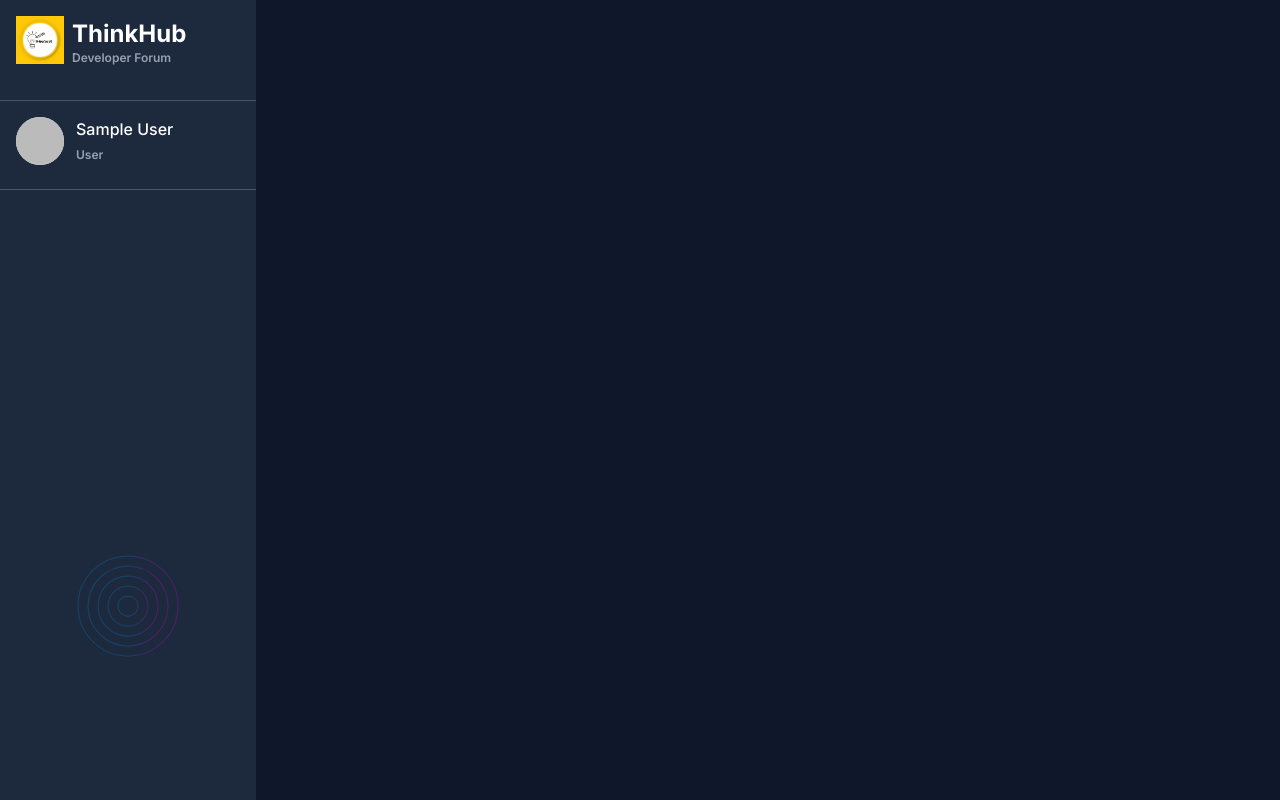
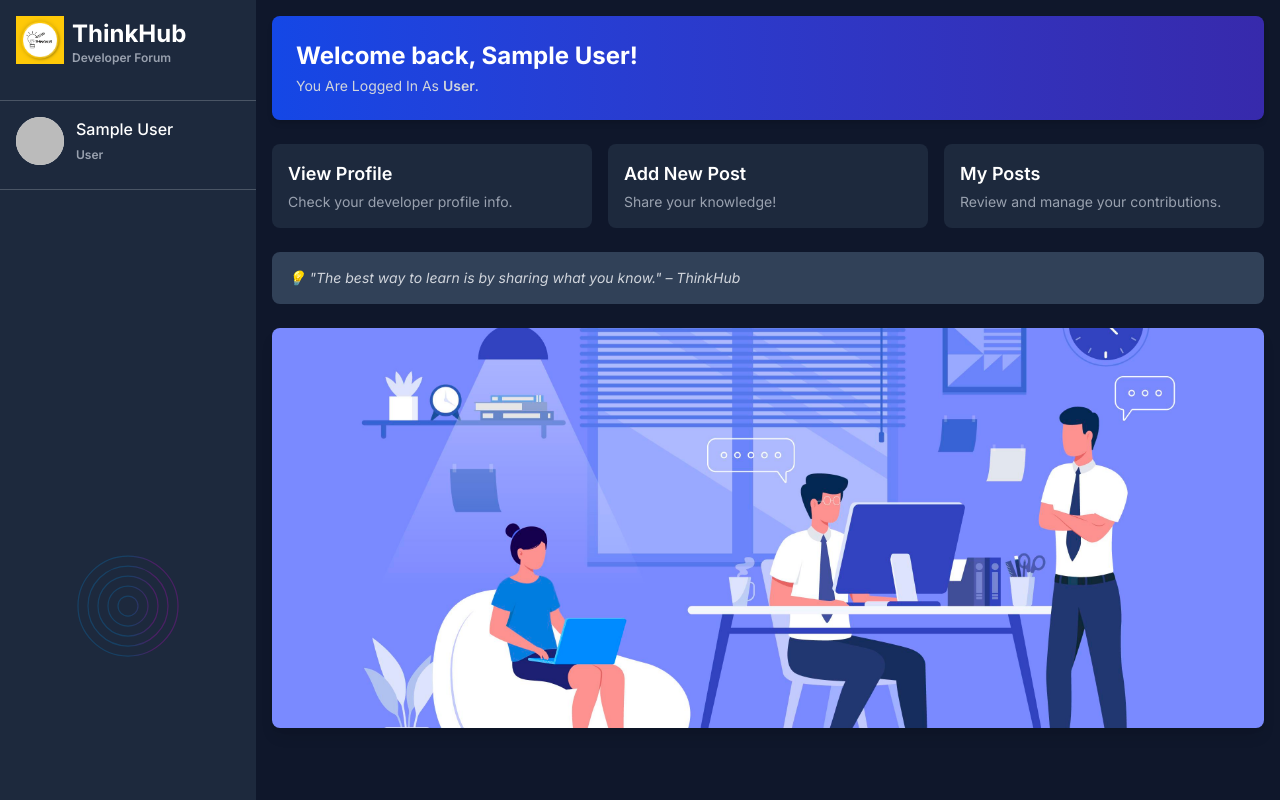
Before and after one commit to Aasif-Shahriar/think-hub-client, a React (Vite) app: page /dashboard in a window 1280 px wide. Built offline with nearby package versions, Linux system fonts and the light colour scheme; no server answers; sample sign-in values are in the browser's storage.

Commit message:
Added: dashboardHomePage component

```diff
--- a/src/layouts/DashboardLayout.jsx
+++ b/src/layouts/DashboardLayout.jsx
@@ -15,7 +15,7 @@ import { FiUser } from "react-icons/fi";
 import { useAuth } from "../hooks/useAuth";
 import useUserRole from "../hooks/useUserRole";
 import LoadingBar from "../components/loding/LoadingBar";
-import logo from '../assets/images/Think.png'
+import logo from "../assets/images/Think.png";
 
 const DashboardLayout = () => {
   const [isSidebarOpen, setSidebarOpen] = useState(false);
--- /dev/null
+++ b/src/pages/dashboard/dashboard-home/DashboardHome.jsx
@@ -0,0 +1,90 @@
+import React from "react";
+import { Link } from "react-router";
+import { useAuth } from "../../../hooks/useAuth";
+import useUserRole from "../../../hooks/useUserRole";
+import thinkhubImage from "../../../assets/images/developer_illustration.jpg";
+
+const DashboardHome = () => {
+  const { user } = useAuth();
+  const { role } = useUserRole();
+
+  return (
+    <div className="text-white space-y-6">
+      {/* Welcome Message */}
+      <div className="bg-gradient-to-r from-blue-700 to-indigo-800 p-6 rounded-lg shadow-md">
+        <h2 className="text-2xl font-bold mb-1">
+          Welcome back, {user?.displayName || "Developer"}!
+        </h2>
+        <p className="text-sm text-gray-300 capitalize">
+          You are logged in as <span className="font-semibold">{role}</span>.
+        </p>
+      </div>
+
+      {/* Quick Actions */}
+      <div className="grid md:grid-cols-3 gap-4">
+        <Link
+          to={role === 'admin'?'/dashboard/admin-profile':'/dashboard/profile'}
+          className="bg-slate-800 p-4 rounded-lg hover:bg-slate-700 transition"
+        >
+          <h3 className="text-lg font-semibold mb-1">View Profile</h3>
+          <p className="text-sm text-gray-400">
+            Check your developer profile info.
+          </p>
+        </Link>
+        <Link
+          to={
+            role === "admin" ? "/dashboard/announcement" : "/dashboard/add-post"
+          }
+          className="bg-slate-800 p-4 rounded-lg hover:bg-slate-700 transition"
+        >
+          <h3 className="text-lg font-semibold mb-1">
+            {role === "admin" ? "Post Announcement" : "Add New Post"}
+          </h3>
+          <p className="text-sm text-gray-400">
+            {role === "admin"
+              ? "Share updates with the community."
+              : "Share your knowledge!"}
+          </p>
+        </Link>
+        {role === "admin" && (
+          <Link
+            to="/dashboard/manage-users"
+            className="bg-slate-800 p-4 rounded-lg hover:bg-slate-700 transition"
+          >
+            <h3 className="text-lg font-semibold mb-1">Manage Users</h3>
+            <p className="text-sm text-gray-400">
+              Control user roles and activity.
+            </p>
+          </Link>
+        )}
+        {role === "user" && (
+          <Link
+            to="/dashboard/my-posts"
+            className="bg-slate-800 p-4 rounded-lg hover:bg-slate-700 transition"
+          >
+            <h3 className="text-lg font-semibold mb-1">My Posts</h3>
+            <p className="text-sm text-gray-400">
+              Review and manage your contributions.
+            </p>
+          </Link>
+        )}
+      </div>
+
+      {/* Tip */}
+      <div className="bg-slate-700 p-4 rounded-lg italic text-gray-300 text-sm">
+        💡 "The best way to learn is by sharing what you know." – ThinkHub
+      </div>
+
+      {/* Responsive Image */}
+      <div className="mt-6 flex justify-center">
+        <img
+          src={thinkhubImage}
+          alt="ThinkHub community illustration"
+          className="w-full h-full lg:h-[400px] object-cover rounded-lg shadow-lg"
+        />
+      </div>
+    </div>
+  );
+};
+
+export default DashboardHome;
--- a/src/router/router.jsx
+++ b/src/router/router.jsx
@@ -18,6 +18,7 @@ import MembershipPage from "../pages/membership/MembershipPage";
 import AdminRoute from "../routes/AdminRoute";
 import Forbidden from "../components/forbidden/Forbidden";
 import NotFoundPage from "../pages/not-found/NotFoundPage";
+import DashboardHome from "../pages/dashboard/dashboard-home/DashboardHome";
 
 const router = createBrowserRouter([
   {
@@ -67,6 +68,7 @@ const router = createBrowserRouter([
       </PrivateRoute>
     ),
     children: [
+      { index: true, Component: DashboardHome },
       {
         path: "/dashboard/profile",
         element: <MyProfile />,
```
Also changed, not shown: src/assets/images/developer_illustration.jpg (added).
